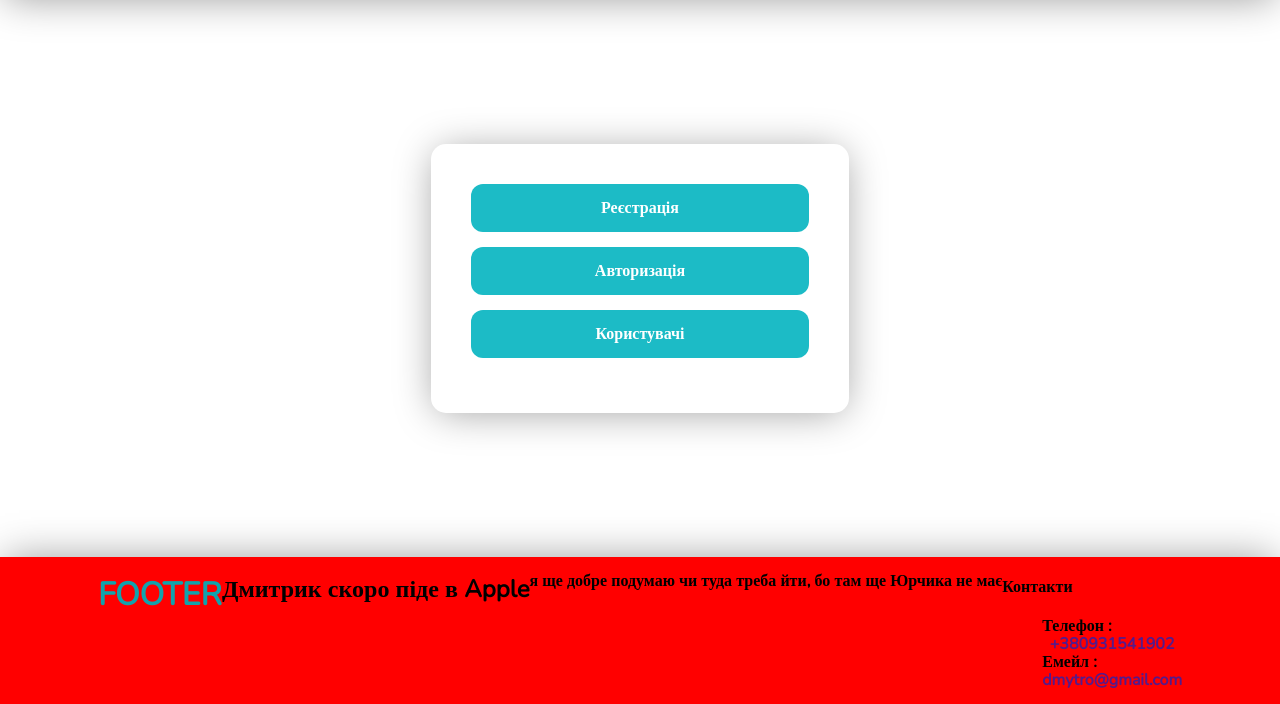
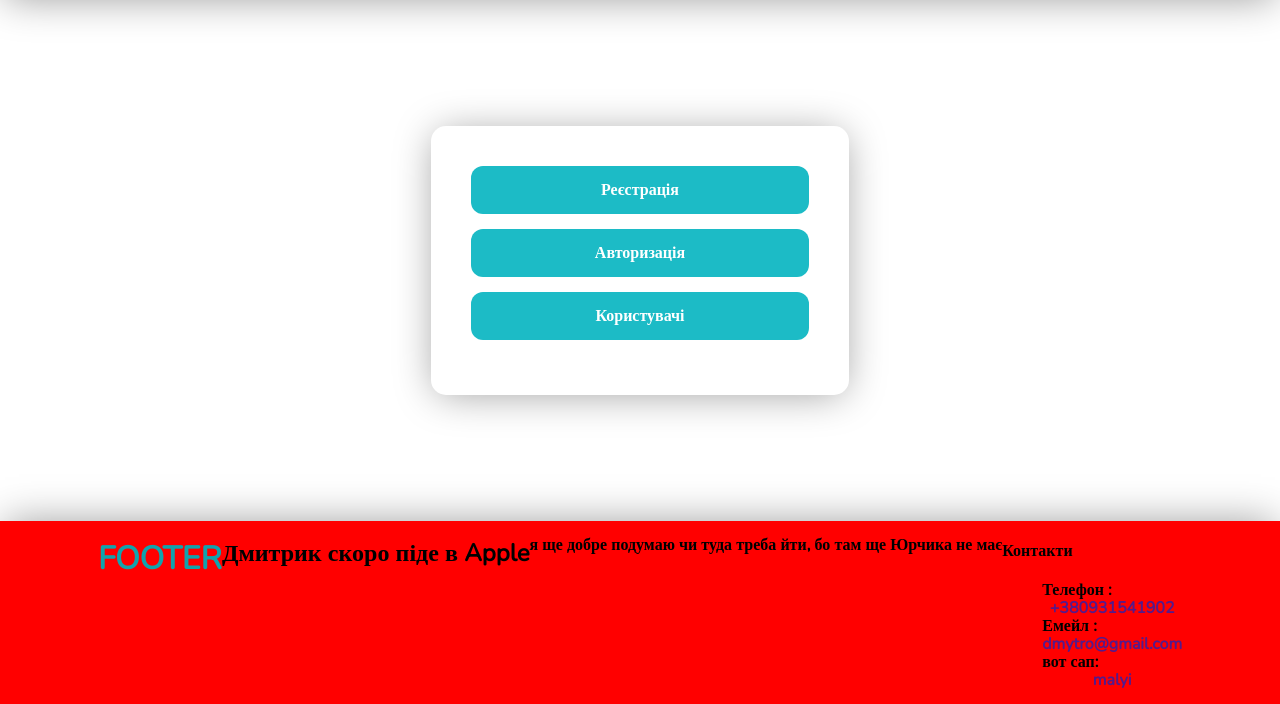
Before and after one commit to Morykvas/git, a PHP site: page /project-shop/index.php in a window 1280 px wide. Shown: the part 96-800 px from the top of the page. Run offline with PHP 8.4, Linux system fonts and the light colour scheme; some libraries are stand-ins or nearby versions.

Commit message:
додаю вот сап та вайбер

```diff
--- a/footer.php
+++ b/footer.php
@@ -11,6 +11,7 @@
                             <ul>
                                 <li><span>Телефон : </span><a href="">+380931541902</a></li>
                                 <li><span>Емейл   : </span><a href="">dmytro@gmail.com</a></li>
+                                <li><span>вот сап: </span><a href="">malyi</a></li>
                             </ul>
                         </div>
                     </div>
```
